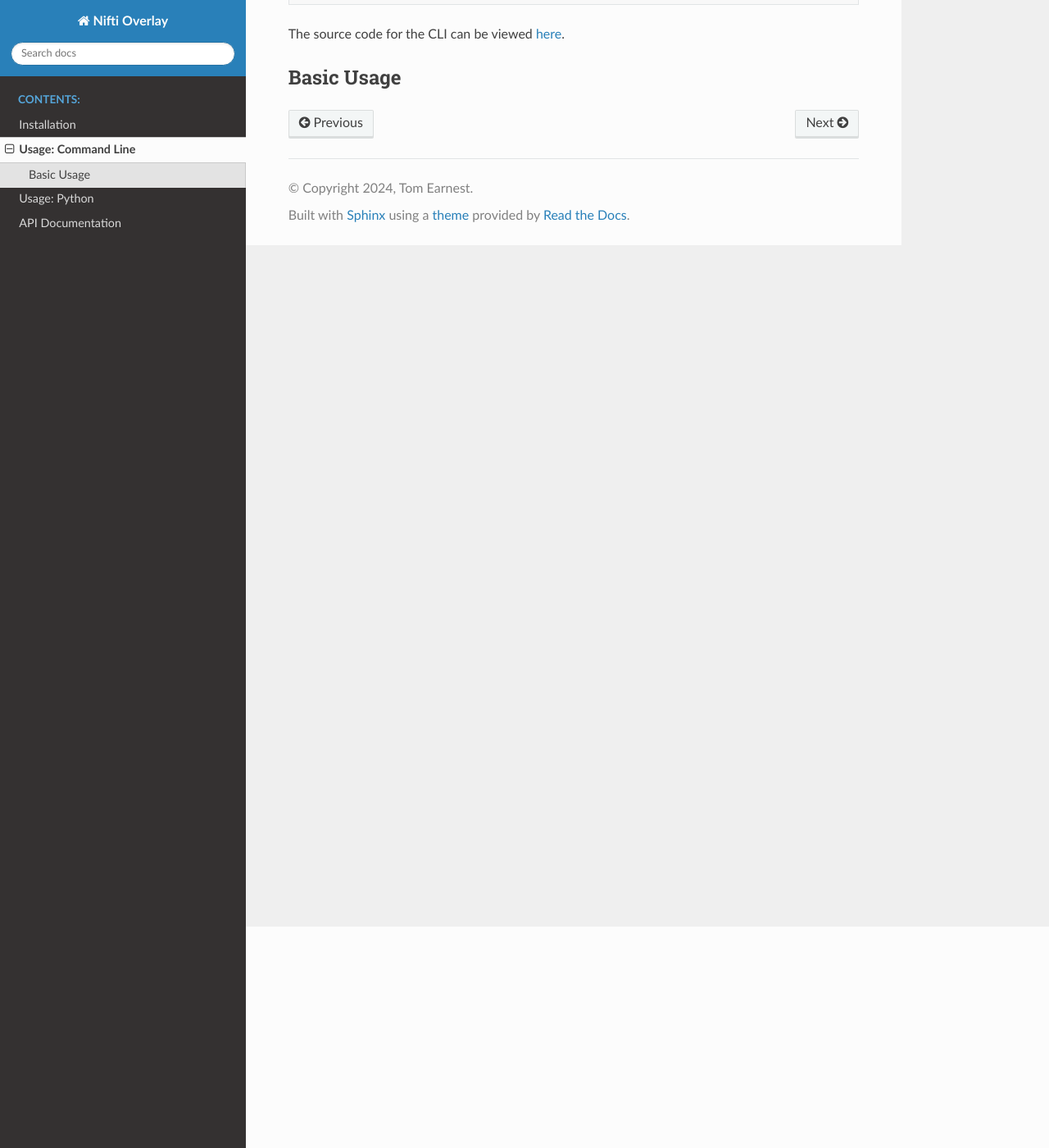
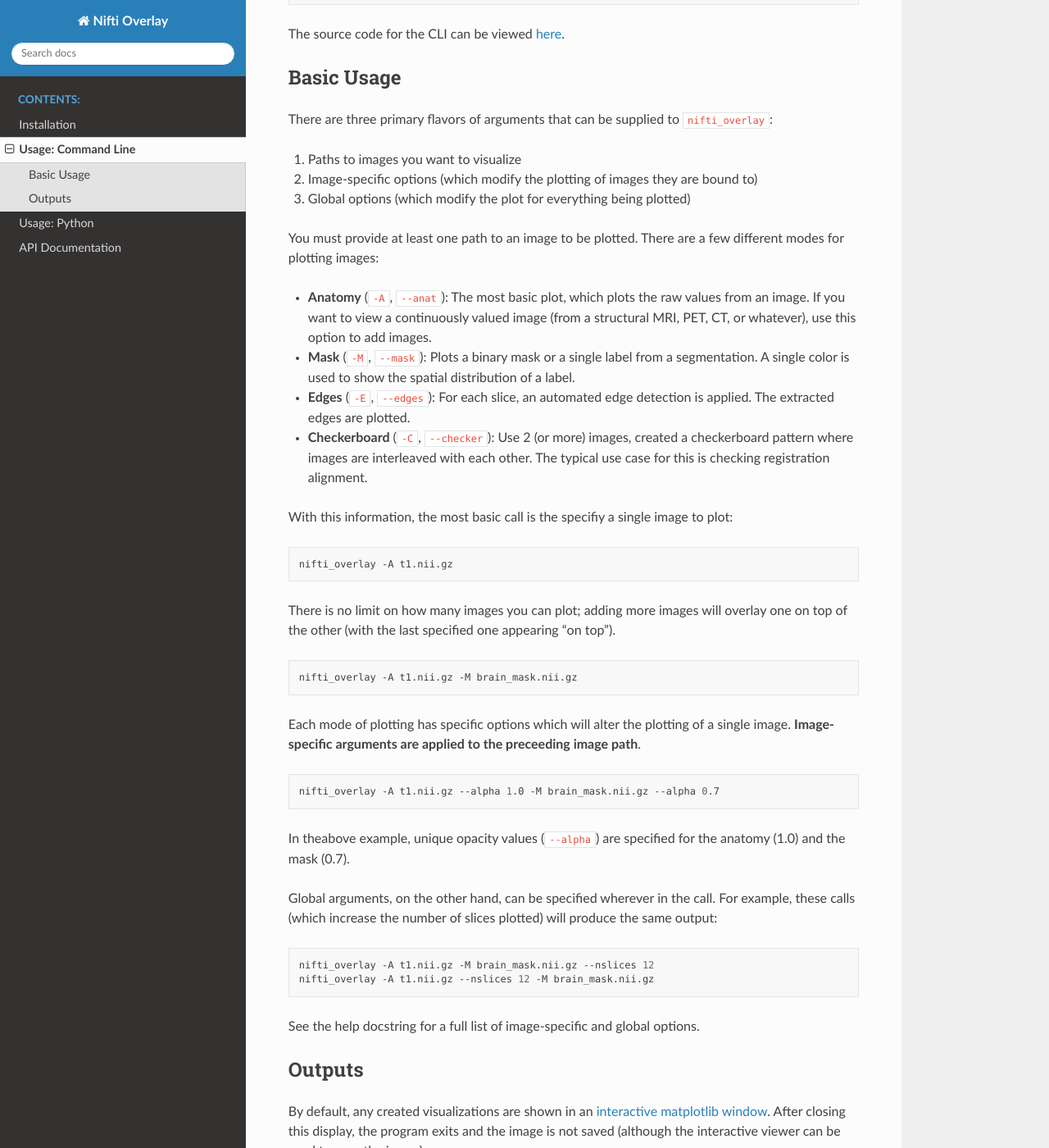
Before and after one commit to earnestt1234/nifti_overlay, a Sphinx documentation site: the page built from docs/usage_cli.rst, in a window 1280 px wide and 1400 px high, scrolled down 270 px. Shown: the whole window at 82% size. Built offline with Sphinx 7.4.7 and the Read the Docs theme 3.1.0, drawn with Linux system fonts in a browser that asks for light colours; some of the changed text lies outside the part shown.

Commit message:
add CLI basic usage

```diff
--- a/docs/usage_cli.rst
+++ b/docs/usage_cli.rst
@@ -6,7 +6,7 @@ When installed (see :ref:`installation`), Nifti Overlay can be accessed from the
 command line, using the command ``nifti_overlay``.  See the docstring for the
 command line interface (CLI) like so:
 
-.. code-block::
+.. code-block:: bash
 
     nifti_overlay -h
 
@@ -14,3 +14,62 @@ The source code for the CLI can be viewed `here <https://github.com/earnestt1234
 
 Basic Usage
 -----------
+
+There are three primary flavors of arguments that can be supplied to ``nifti_overlay``:
+
+1. Paths to images you want to visualize
+2. Image-specific options (which modify the plotting of images they are bound to)
+3. Global options (which modify the plot for everything being plotted)
+
+You must provide at least one path to an image to be plotted.  There are
+a few different modes for plotting images:
+
+- **Anatomy** (``-A``, ``--anat``): The most basic plot, which plots the raw values from an image.  If you want to view a continuously valued image (from a structural MRI, PET, CT, or whatever), use this option to add images.
+- **Mask** (``-M``, ``--mask``): Plots a binary mask or a single label from a segmentation.  A single color is used to show the spatial distribution of a label.
+- **Edges** (``-E``, ``--edges``): For each slice, an automated edge detection is applied.  The extracted edges are plotted.
+- **Checkerboard** (``-C``, ``--checker``): Use 2 (or more) images, created a checkerboard pattern where images are interleaved with each other.  The typical use case for this is checking registration alignment.
+
+With this information, the most basic call is the specifiy a single image to plot:
+
+.. code-block:: bash
+
+    nifti_overlay -A t1.nii.gz
+
+There is no limit on how many images you can plot; adding more images will overlay
+one on top of the other (with the last specified one appearing "on top").
+
+.. code-block:: bash
+
+    nifti_overlay -A t1.nii.gz -M brain_mask.nii.gz
+
+Each mode of plotting has specific options which will alter the plotting of a single image.
+**Image-specific arguments are applied to the preceeding image path**.
+
+.. code-block:: bash
+
+    nifti_overlay -A t1.nii.gz --alpha 1.0 -M brain_mask.nii.gz --alpha 0.7
+
+In theabove example, unique opacity values (``--alpha``) are specified for the anatomy (1.0) and the mask (0.7).
+
+Global arguments, on the other hand, can be specified wherever in the call.  For example, these calls (which increase the number of slices plotted) will produce the same output:
+
+.. code-block:: bash
+
+    nifti_overlay -A t1.nii.gz -M brain_mask.nii.gz --nslices 12
+    nifti_overlay -A t1.nii.gz --nslices 12 -M brain_mask.nii.gz
+
+See the help docstring for a full list of image-specific and global options.
+
+Outputs
+-------
+
+By default, any created visualizations are shown in an `interactive matplotlib window <https://matplotlib.org/stable/users/explain/figure/interactive.html>`_.  After closing this display, the program exits and the image is not saved (although the interactive viewer can be used to save the image).
+
+To save the image to file, specify the ``-o``/``--output`` argument with a path
+to an image (see `here <https://stackoverflow.com/a/7608273/13386979>`_ for a discussion of acceptable image formats).
+
+.. code-block:: bash
+
+    nifti_overlay -A t1.nii.gz -M brain_mask.nii.gz --nslices 12 -o my_image.png
+
+When writing to a file, the plot is not shown interactively, unless ``-P``/``--plot`` is included.
```
Also changed, not shown: 1 other file.
